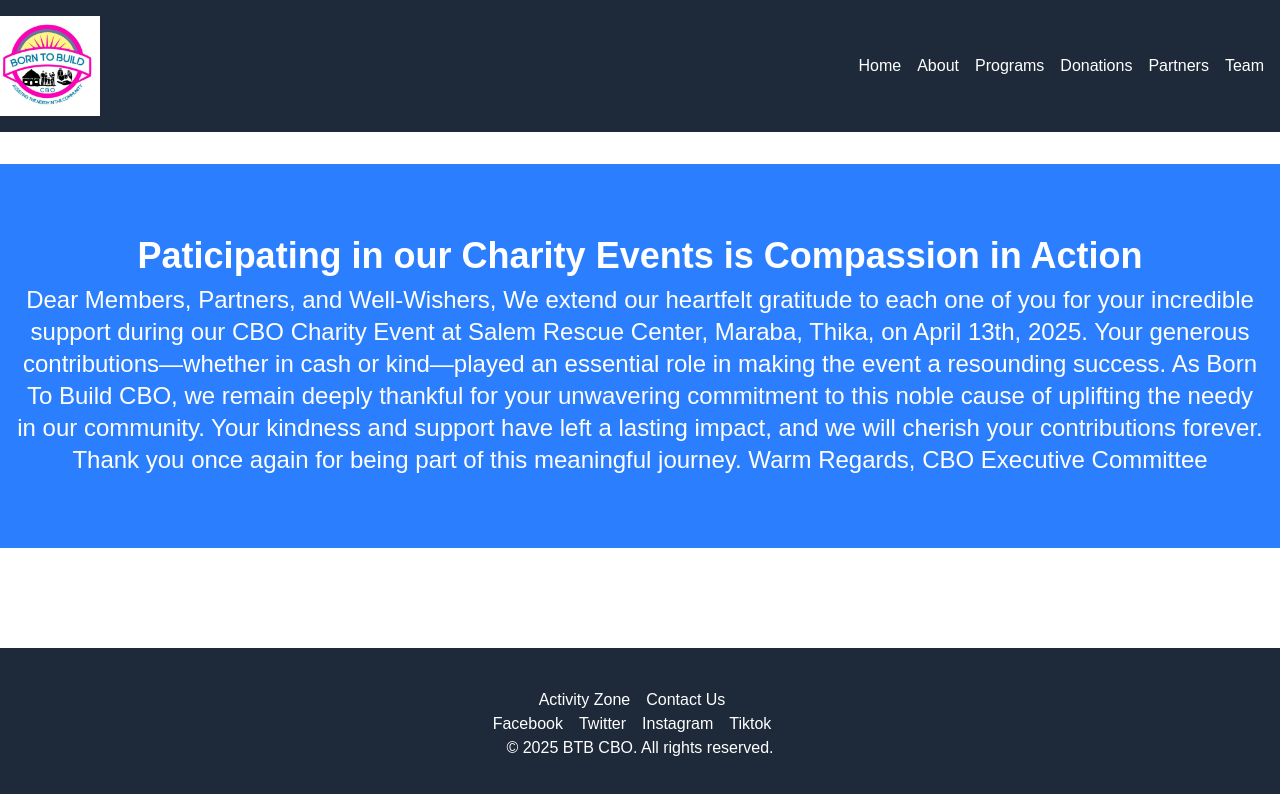
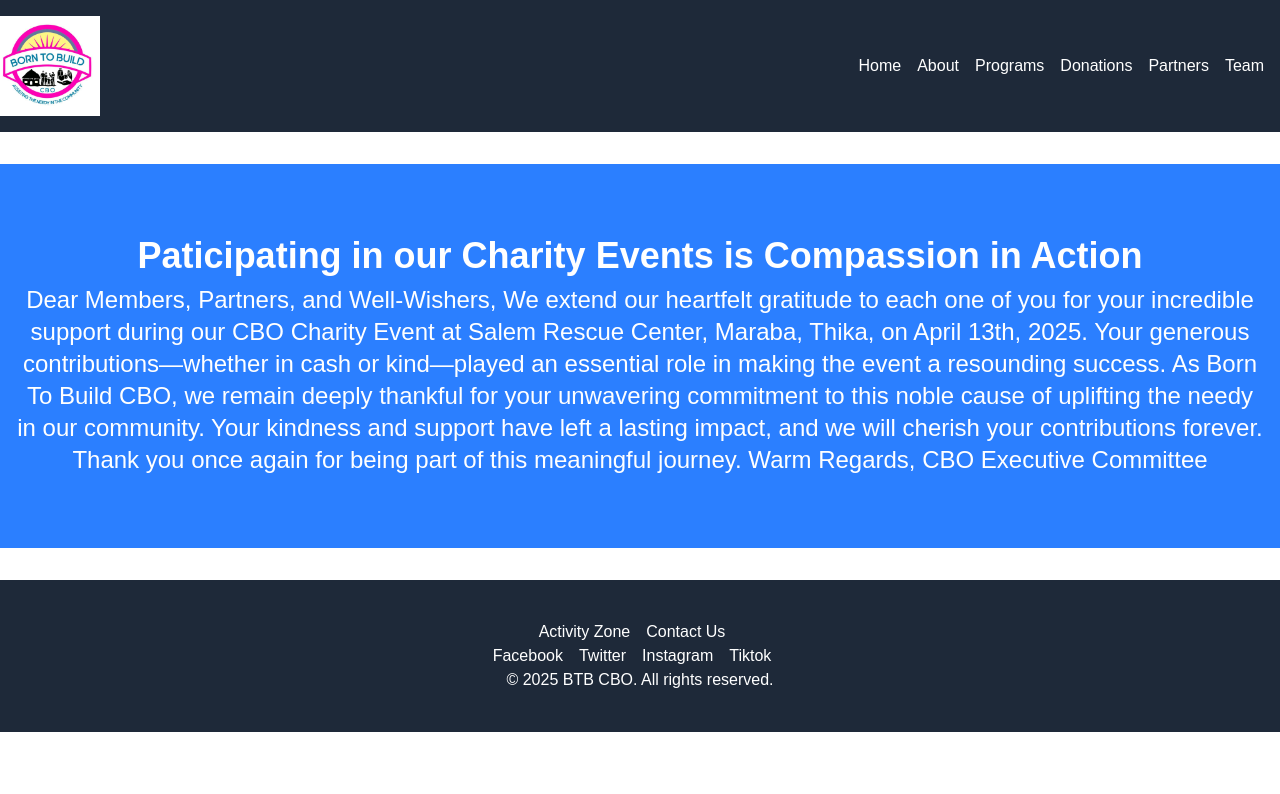
Before and after one commit to JKananda-code/borntobuild, a Next.js app: page / in a window 1280 px wide. Shown: the top 794 px of the page. Built offline with nearby package versions, Linux system fonts and the light colour scheme.

Commit message:
changes PM today 26-04-2025

```diff
--- a/app/components/Banner.jsx
+++ b/app/components/Banner.jsx
@@ -6,9 +6,7 @@
 const Banner = () => {
   return (
     <div className="relative w-full h-64 md:h-96">
-      {/* Background Image */}
 
-      {/* Overlay Content */}
 
     </div>
   );
--- a/app/layout.js
+++ b/app/layout.js
@@ -6,14 +6,13 @@
 const Layout = ({ children }) => {
   return (
     <html lang="en">
-     <body>
-    <div className="flex flex-col min-h-screen">
-      <Header />
-    <main className="flex-grow container mx-auto py-8">{children}</main>
-      <Footer />
+     <body className={'{inter.className} flex flex-col min-h-screen'}>
+      <div>
+    <Header />
+      <main className="flex-grow container mx-auto py-8">{children}</main>
+    <Footer />
     </div>
-      </body>
-
+    </body>
     </html>
   );
 };
--- a/app/page.js
+++ b/app/page.js
@@ -6,6 +6,7 @@
 const HomePage = () => {
   return (
     <div className="relative w-full h-64 md:h-96">
+      <div className="flex flex-wrap justify-center">
       <div className="absolute inset-0 bg-blue-500 bg-opacity-50 flex flex-col justify-center items-center text-center text-white px-4">
         <h1 className="text-2xl md:text-4xl font-bold mb-2">
           Paticipating in our Charity Events is Compassion in Action
@@ -20,7 +21,7 @@
         </div>
       </div>
     </div>
-
+    </div>
   );
 };
 
```
